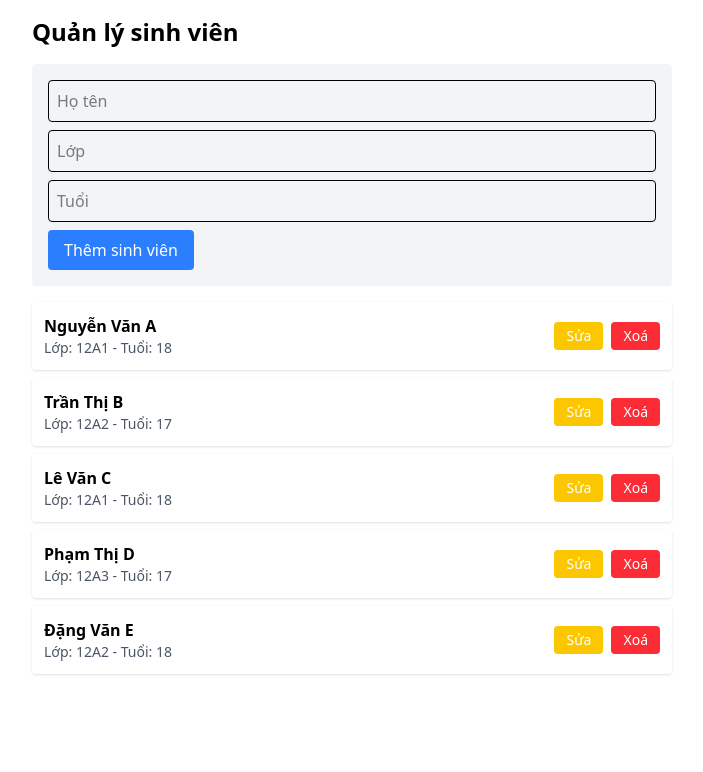
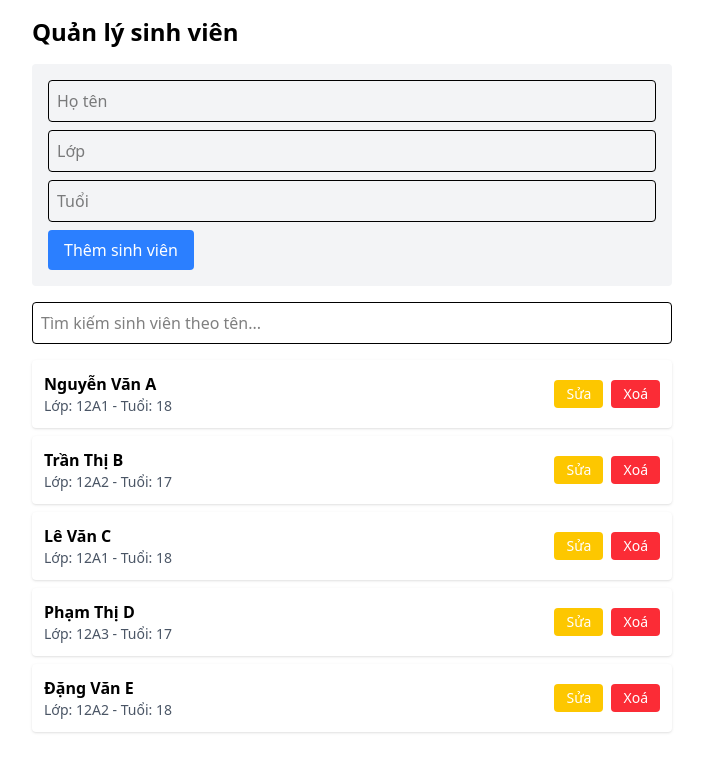
Before and after one commit to bloghaynhat/PTGD_Ktra_2304, a React (Vite) app: page / in a window 1280 px wide. Shown: the top 772 px of the page, without its empty margins (288-991 px from the left). Built offline with nearby package versions, Linux system fonts and the light colour scheme.

Commit message:
feat: tìm kiếm sinh viên theo tên

```diff
--- a/src/App.jsx
+++ b/src/App.jsx
@@ -12,6 +12,7 @@ const sampleStudents = [
 
 function App() {
   const [students, setStudents] = useState(sampleStudents);
+  const [searchQuery, setSearchQuery] = useState("");
 
   const addStudent = (newStudent) => {
     const studentWithId = { ...newStudent, id: Date.now() };
@@ -33,12 +34,33 @@ function App() {
     );
   };
 
+  const handleSearch = (e) => {
+    setSearchQuery(e.target.value);
+  };
+
+  // Lọc sinh viên theo tên (không phân biệt hoa thường)
+  const filteredStudents = students.filter((student) =>
+    student.name.toLowerCase().includes(searchQuery.toLowerCase())
+  );
+
   return (
     <div className="max-w-2xl mx-auto p-4">
       <h1 className="text-2xl font-bold mb-4">Quản lý sinh viên</h1>
       <StudentForm onAddStudent={addStudent} />
+
+      {/* Tìm kiếm sinh viên */}
+      <div className="mb-4">
+        <input
+          type="text"
+          placeholder="Tìm kiếm sinh viên theo tên..."
+          className="w-full p-2 border rounded"
+          value={searchQuery}
+          onChange={handleSearch}
+        />
+      </div>
+
       <StudentList
-        students={students}
+        students={filteredStudents}
         onDeleteStudent={deleteStudent}
         onUpdateStudent={updateStudent}
       />
--- /dev/null
+++ b/src/components/StudentFilter.jsx
@@ -0,0 +1,20 @@
+export default function StudentFilter({ students, filterClass, setFilterClass }) {
+    const classList = ["Tất cả", ...Array.from(new Set(students.map((s) => s.class)))];
+
+    return (
+      <div className="mb-4">
+        <label className="mr-2 font-medium">Lọc theo lớp:</label>
+        <select
+          value={filterClass}
+          onChange={(e) => setFilterClass(e.target.value)}
+          className="p-2 border rounded"
+        >
+          {classList.map((cls, idx) => (
+            <option key={idx} value={cls}>
+              {cls}
+            </option>
+          ))}
+        </select>
+      </div>
+    );
+  }
```
Also changed, not shown: MinhChung/tìm kiếm sinh viên theo tên.PNG (added).
